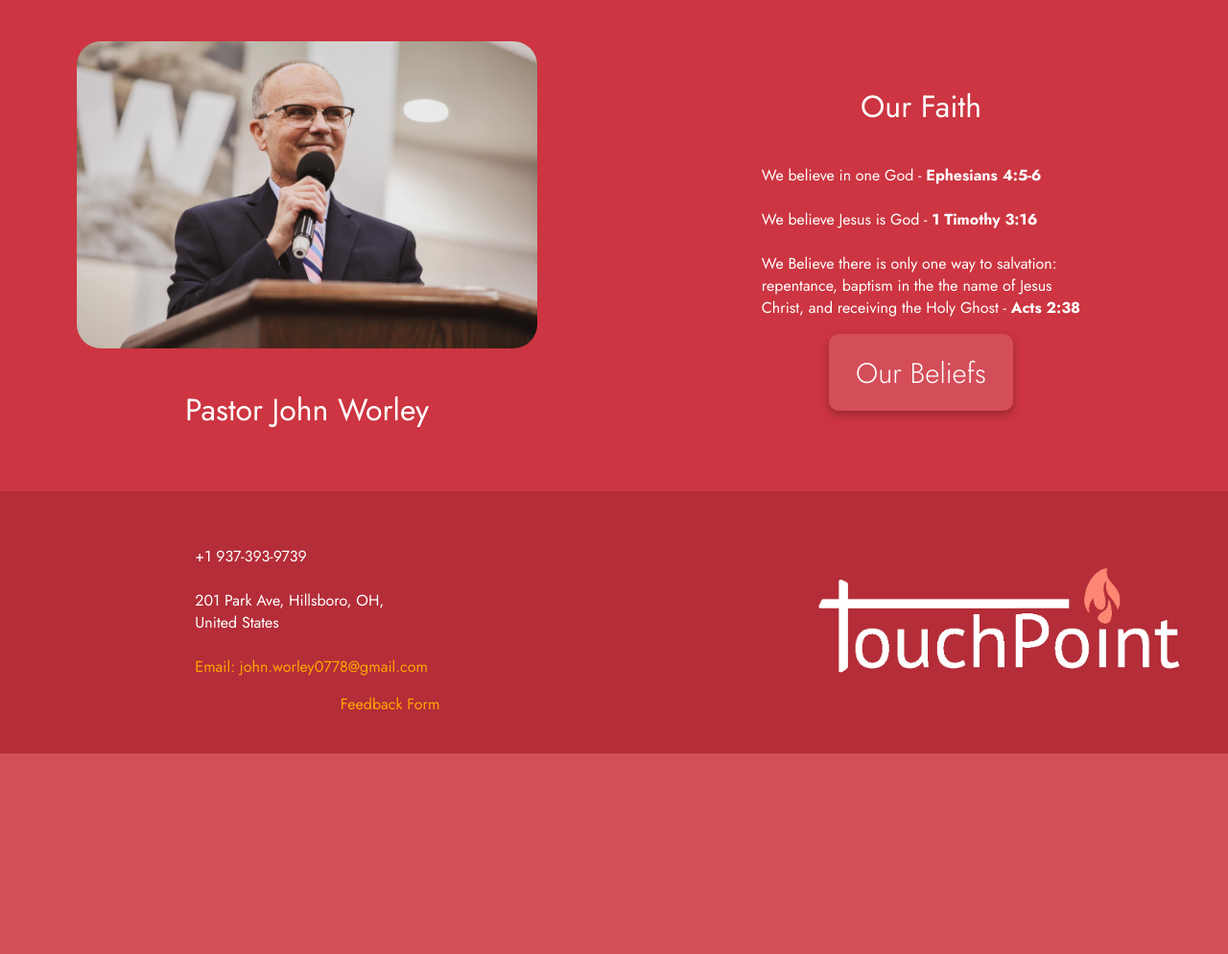
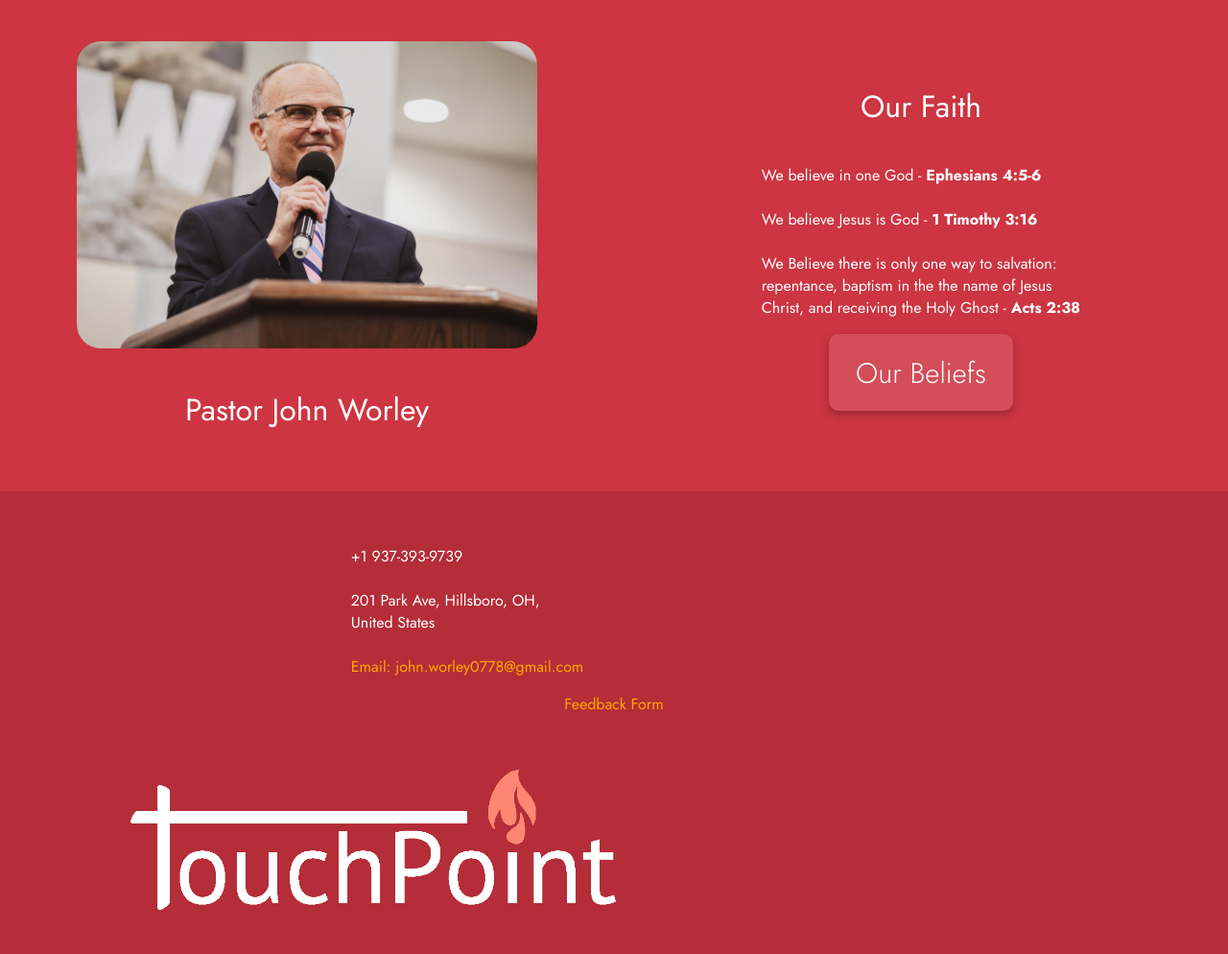
Before and after one commit to ElijahF-robotics/Church-Final, a website: page index.html in a window 1280 px wide. Shown: the part 1515-2509 px from the top of the page at 96% size. Before the commit the page ends 2300 px from the top, so only its background shows below. Drawn offline with nearby package versions, Linux system fonts and the light colour scheme; a web font is replaced by a local one.

Commit message:
Update index.html

```diff
--- a/index.html
+++ b/index.html
@@ -90,8 +90,8 @@
 </div>
 
 <!--Footer Section-->
-<div class="Footer">
-      <div class="HSection darkestRed spaceAround">
+<div class="HSection darkestRed spaceAround">
+      <div class="Footer"> <!-- Text footer begins here -->
           <div class="VSection">
               <p>+1 937-393-9739<br>
                   <br>
@@ -100,11 +100,10 @@
                   <br>
                   <br>
                   <a href="mailto:john.worley0778@gmail.com">Email: john.worley0778@gmail.com</a></p>
-
-              <a href="feedback.html">Feedback Form</a>
+                  <a href="feedback.html">Feedback Form</a>
           </div>
           <div class="VSection" style="width:50%; padding:30px">
-              <img src="img/TouchpointLogoLight.png" alt="Touchpoint Pentecostals" class="lastImg">
+                <img src="img/TouchpointLogoLight.png" alt="Touchpoint Pentecostals" class="lastImg">
           </div>
       </div>
 </div>
```
